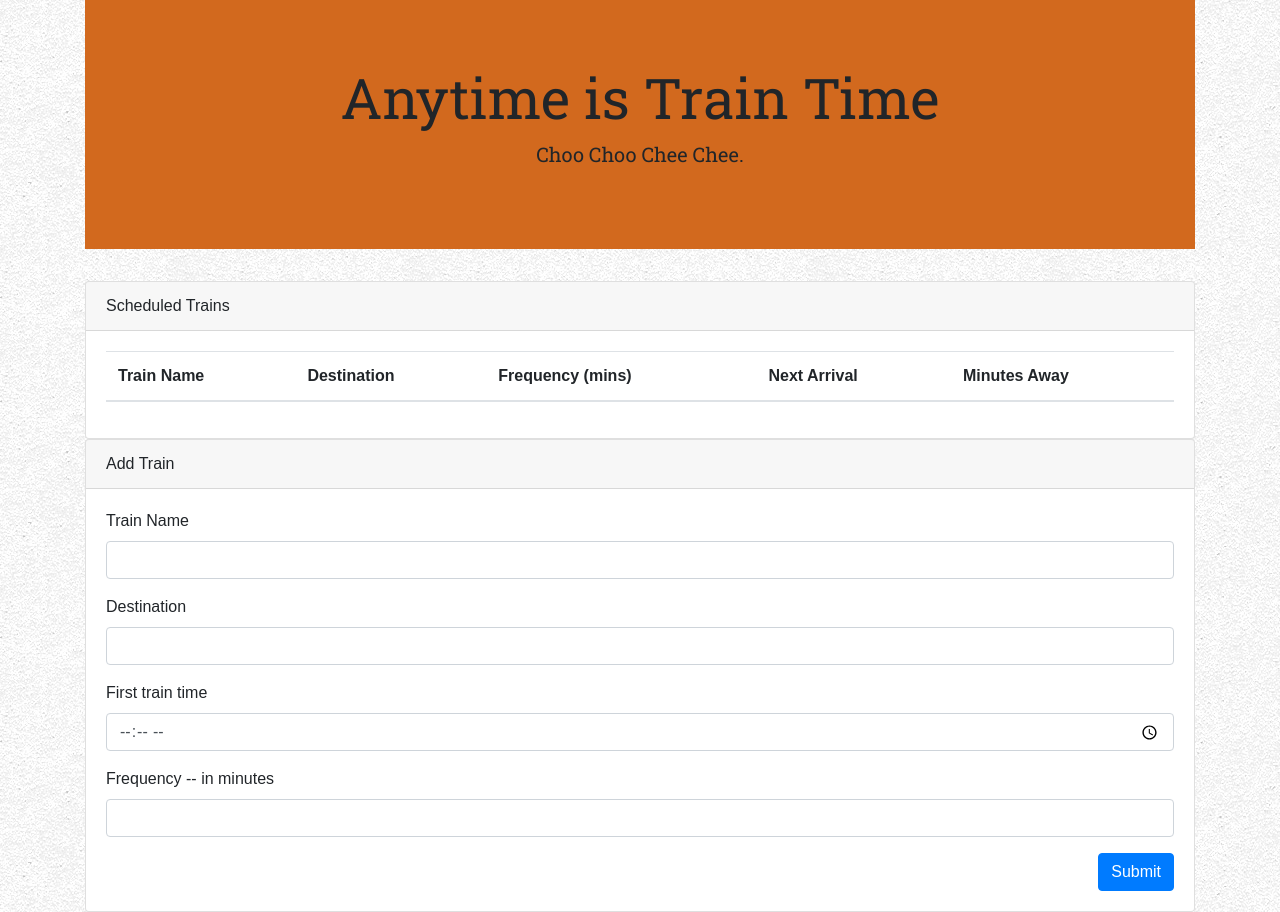
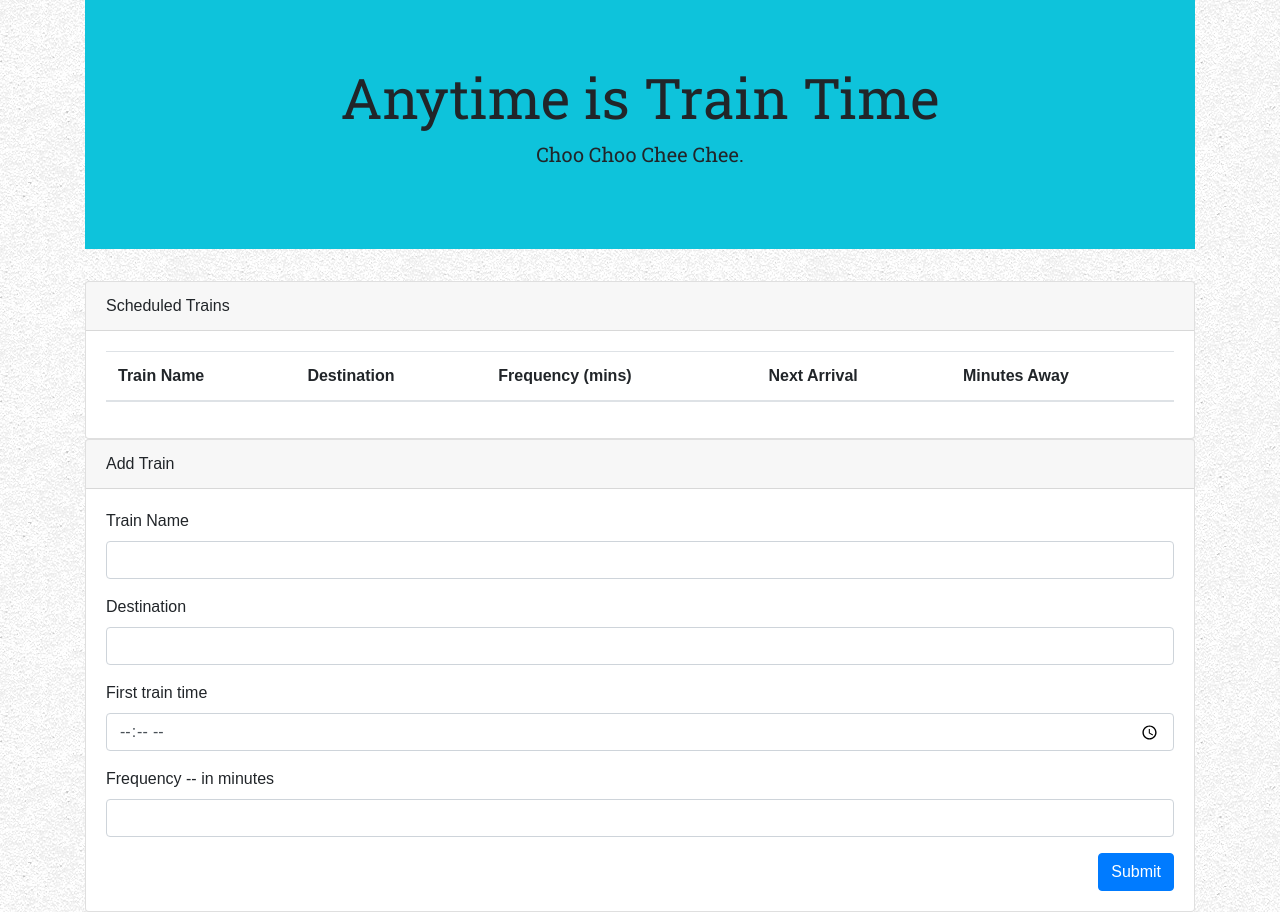
Before and after one commit to jyochsna/train-schedule, a plain HTML site: page index.html in a window 1280 px wide. Drawn offline with nearby package versions, Linux system fonts and the light colour scheme; no server answers.

Commit message:
coloe changed in jumbotron

```diff
--- a/assets/css/style.css
+++ b/assets/css/style.css
@@ -1,14 +1,14 @@
-*{
-    box-sizing: border-box;
+* {
+  box-sizing: border-box;
 }
 
-body{
-    background-image: url("../images/background.jpg");
-    font-family: Arial, Helvetica, sans-serif;
+body {
+  background-image: url("../images/background.jpg");
+  font-family: Arial, Helvetica, sans-serif;
 }
 
-.jumbotron{
-    background-color: chocolate;
-    text-align: center;
-    font-family: 'Roboto Slab', serif;
+.jumbotron {
+  background-color: rgb(14, 195, 219);
+  text-align: center;
+  font-family: "Roboto Slab", serif;
 }
```
